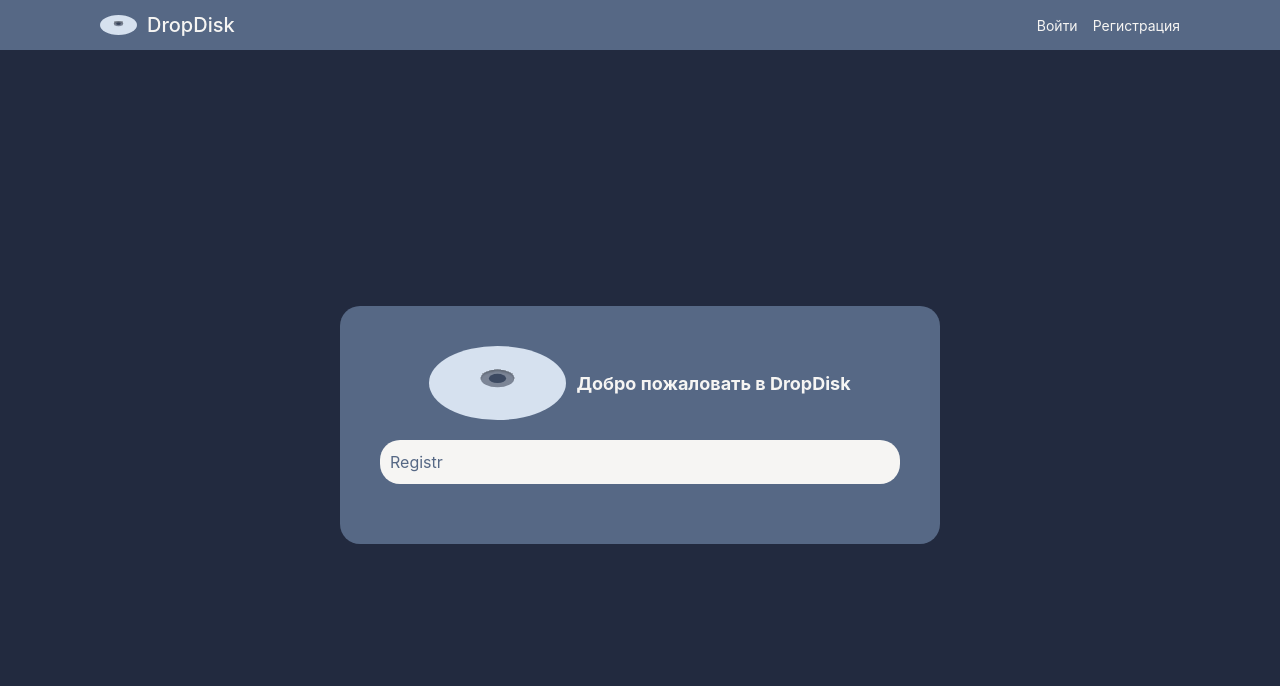
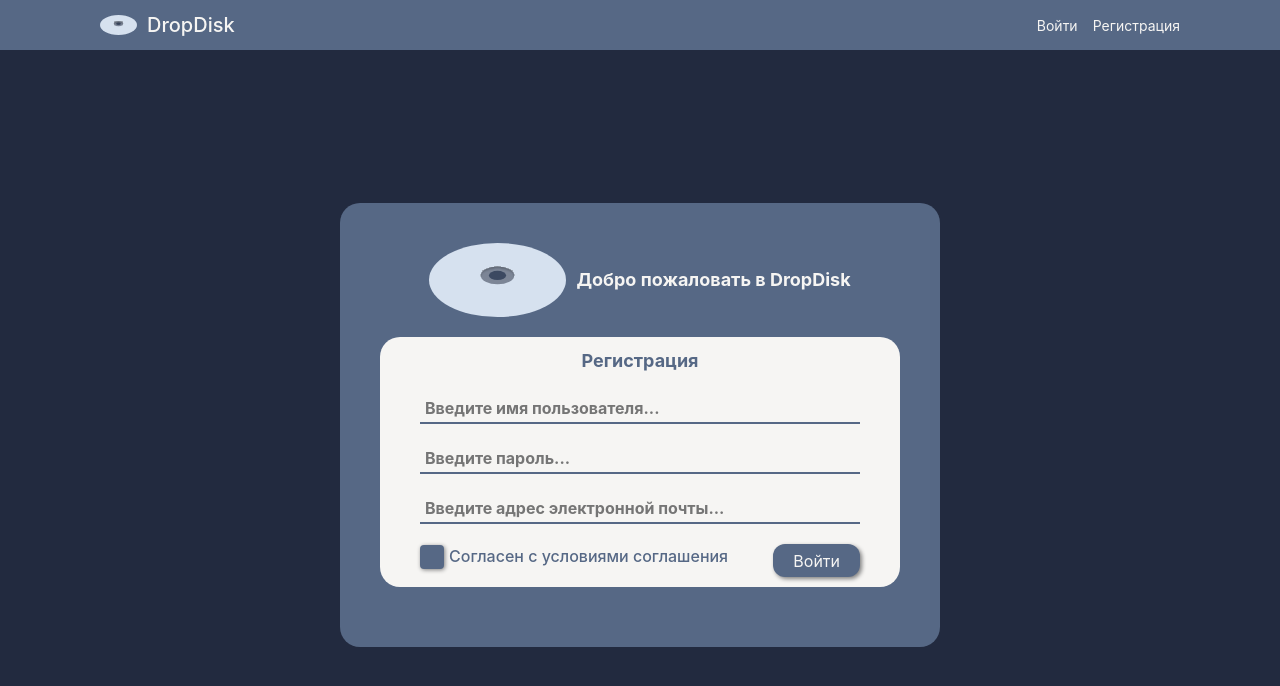
Before and after one commit to utimur/cloud-disk-frontend, a React (Create React App) app: page /auth/registration in a window 1280 px wide. Shown: the top 686 px of the page. Built offline with nearby package versions, Linux system fonts and the light colour scheme; no server answers.

Commit message:
add registration form

```diff
--- a/src/components/auth/RegistrationForm/RegistrationForm.css
+++ b/src/components/auth/RegistrationForm/RegistrationForm.css
@@ -0,0 +1,23 @@
+.regForm {
+  display: flex;
+  flex-direction: column;
+  align-items: center;
+  padding: 0 30px;
+}
+.regForm-header {
+  margin-bottom: 10px;
+  font-weight: 700;
+  font-size: 18px;
+}
+.regForm input {
+  width: 100%;
+  padding: 2px 5px;
+  margin: 10px;
+}
+.regForm-checkboxAndButton {
+  width: 100%;
+  display: flex;
+  justify-content: space-between;
+  margin-top: 10px;
+}
+/*# sourceMappingURL=RegistrationForm.css.map */
--- a/src/components/auth/RegistrationForm/RegistrationForm.jsx
+++ b/src/components/auth/RegistrationForm/RegistrationForm.jsx
@@ -1,11 +1,20 @@
 import React from 'react';
 import "./RegistrationForm.css";
 import Input from "../../../utils/input/Input";
+import Checkbox from "../../../utils/checkbox/Checkbox";
+import Button from "../../../utils/Button/Button";
 
 const RegistrationForm = () => {
     return (
-        <div>
-            Registr
+        <div className={"regForm"}>
+            <div className={"regForm-header"}>Регистрация</div>
+            <Input placeholder = "Введите имя пользователя..." />
+            <Input placeholder = "Введите пароль..."/>
+            <Input placeholder = "Введите адрес электронной почты..."/>
+            <div className={"regForm-checkboxAndButton"}>
+                <Checkbox text = "Согласен с условиями соглашения"/>
+                <Button text = "Войти"/>
+            </div>
         </div>
     );
 };
--- a/src/components/auth/RegistrationForm/RegistrationForm.less
+++ b/src/components/auth/RegistrationForm/RegistrationForm.less
@@ -0,0 +1,25 @@
+.regForm {
+  display: flex;
+  flex-direction: column;
+  align-items: center;
+  padding: 0 30px;
+
+  &-header {
+    margin-bottom: 10px;
+    font-weight: 700;
+    font-size: 18px;
+  }
+  input {
+    width: 100%;
+    padding: 2px 5px;
+    margin: 10px;
+  }
+
+  &-checkboxAndButton {
+    width: 100%;
+    display: flex;
+    justify-content: space-between;
+    margin-top: 10px;
+  }
+
+}
--- a/src/components/auth/loginForm/LoginForm.jsx
+++ b/src/components/auth/loginForm/LoginForm.jsx
@@ -29,7 +29,7 @@ const LoginForm = (props) => {
             <Input value={username} setValue={setUsername} type="text" placeholder="Введите имя пользователя..."/>
             <Input value={password} setValue={setPassword} type="password" placeholder="Введите пароль..."/>
             <div className="login-btns">
-                <Checkbox checked={checked} setChecked={setChecked}/>
+                <Checkbox checked={checked} setChecked={setChecked} text = "Запомнить меня?"/>
                 <Button click={loginClick} text="Войти"/>
             </div>
             <div className="forget" onClick={()=>props.history.push("/auth/forget")}>Забыли пароль?</div>
--- a/src/utils/checkbox/Checkbox.jsx
+++ b/src/utils/checkbox/Checkbox.jsx
@@ -8,7 +8,7 @@ const Checkbox = (props) => {
     return (
         <div className="checkbox">
             <input onClick={()=>setChecked(!checked)} checked={checked} id="checkbox" type="checkbox"/>
-            <label htmlFor="checkbox"><span></span>Запомнить меня?</label>
+            <label htmlFor="checkbox"><span></span>{props.text}</label>
         </div>
     );
 };
```
Also changed, not shown: src/utils/input/Input.jsx (line endings or trailing spaces), 1 other file (tests, documents, lock files or other folders).
